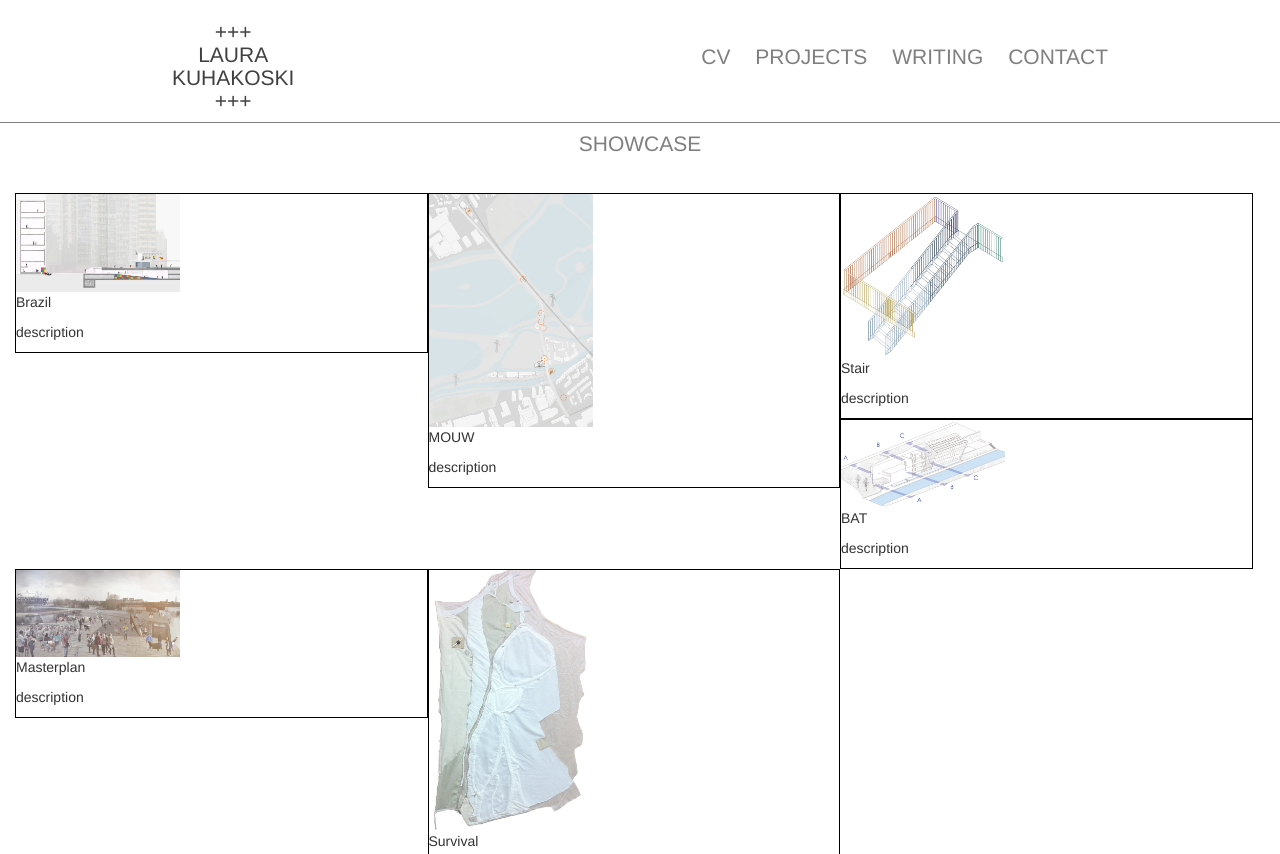
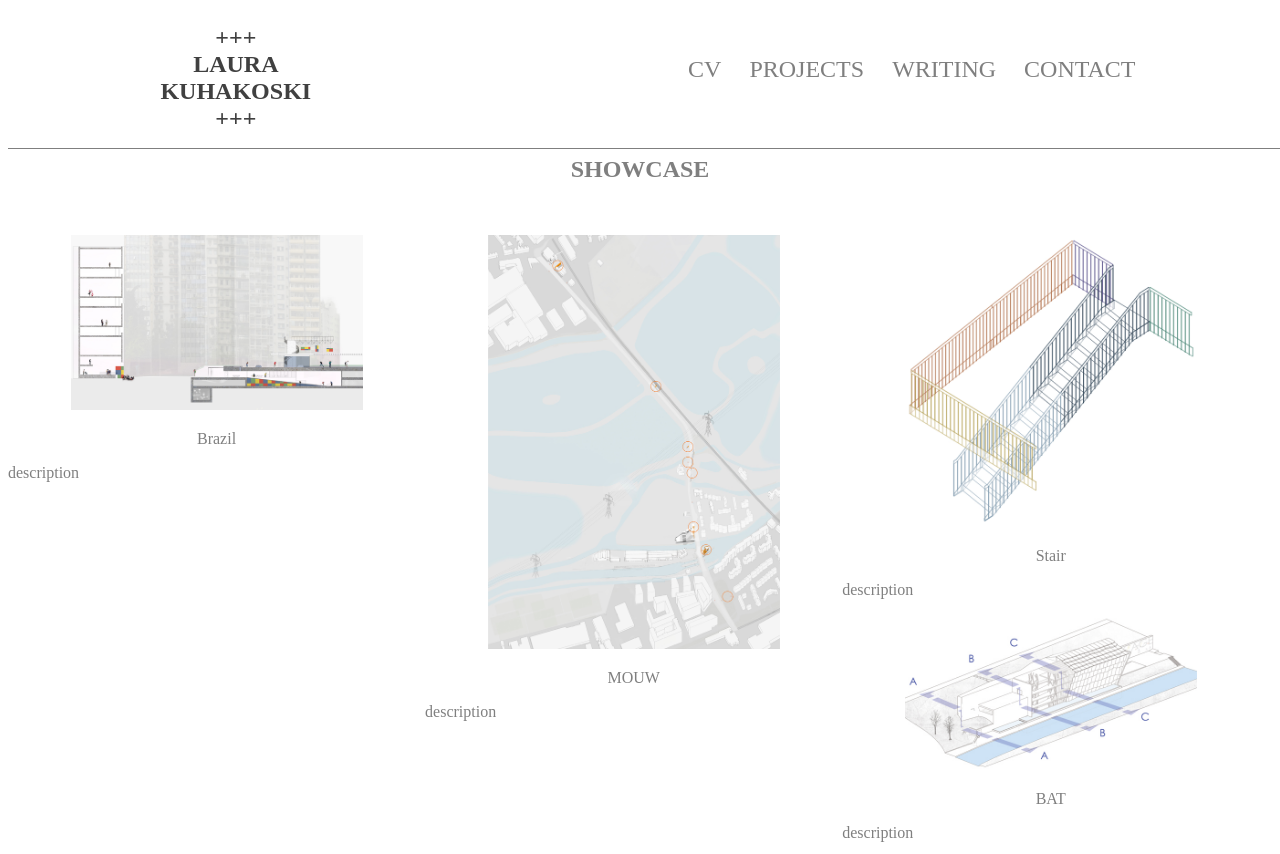
Before and after one commit to anniva/kuhisweb, a plain HTML site: page index.html in a window 1280 px wide. Shown: the top 854 px of the page. Drawn offline with nearby package versions, Linux system fonts and the light colour scheme.

Commit message:
refactor

```diff
--- a/index.html
+++ b/index.html
@@ -2,7 +2,6 @@
 <html>
 <head>
   <link rel="stylesheet" type="text/css" href="styles/style.css">
-  <link rel="stylesheet" href="https://maxcdn.bootstrapcdn.com/bootstrap/3.3.5/css/bootstrap.min.css">
   <title>Kuhis</title>
    <script src="https://ajax.googleapis.com/ajax/libs/angularjs/1.3.15/angular.min.js"></script>
 </head>
@@ -27,8 +26,8 @@
       <div class="main" ng-controller="MainController">
 
         <div class="card" ng-repeat="project in projects">
-          <img class="projectImg" ng-src="{{project.image}}">
-          <p class="name"> {{project.name}} </p>
+          <center><img class="projectImg" ng-src="{{project.image}}">
+          <p class="name"> {{project.name}} </p> </center>
             <div class="descriptionBox">
               <p> {{project.description}}</p>
             </div>
--- a/styles/style.scss
+++ b/styles/style.scss
@@ -12,6 +12,8 @@ body{
 
 
 .header{
+  margin-top:0px;
+  padding-top:0px;
   position:fixed;
   width:100%;
   background-color:white;
@@ -60,10 +62,9 @@ padding-top:8em;
       .card{
         width:33%;
         float:left;
-        border: 1px solid black;
           .projectImg{
-          height:40%;
-          width:40%;
+          height:70%;
+          width:70%;
           .descriptionBox{
           color:pink;
           height:10px;
```
Also changed, not shown: projects.html (added, +20 -0 lines), styles/style.css, 1 other file.
